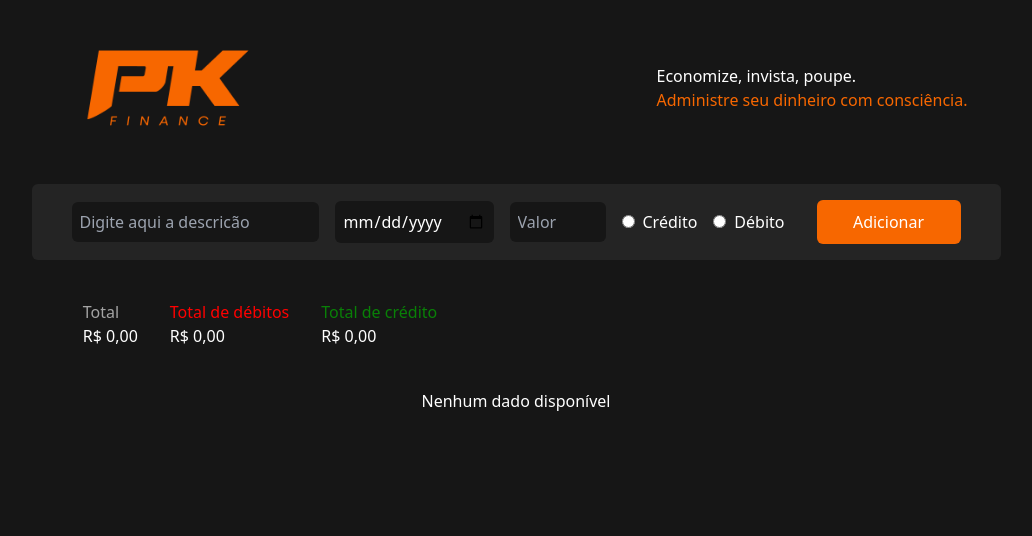
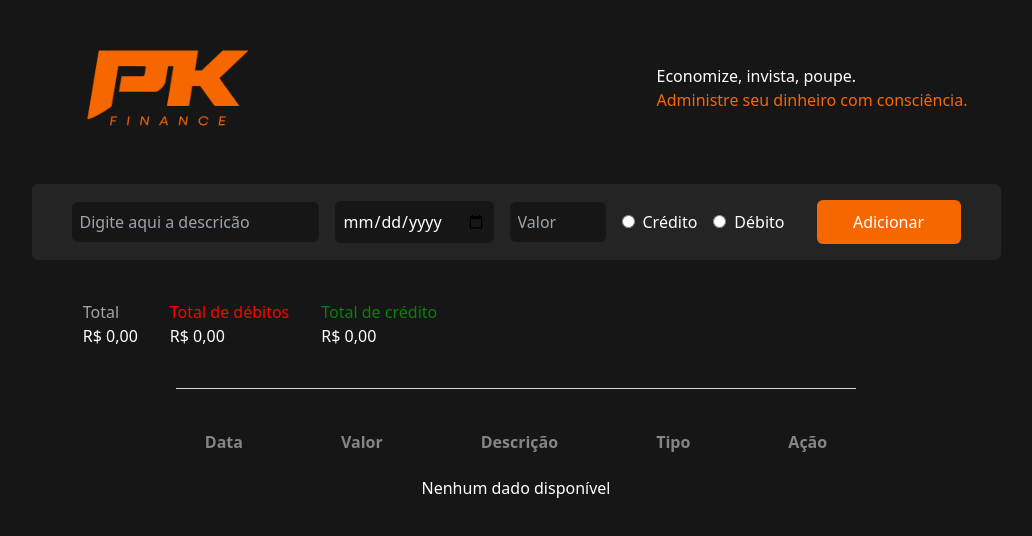
Before and after one commit to gustavogonzag/pk_finance, a React (Vite) app: page / in a window 1280 px wide. Shown: the top 536 px of the page, without its empty margins (124-1156 px from the left). Built offline with nearby package versions, Linux system fonts and the light colour scheme.

Commit message:
refactor

```diff
--- a/src/App.tsx
+++ b/src/App.tsx
@@ -1,5 +1,4 @@
 import Head from "./components/head";
-import List from "./components/list";
 import SessionAddContent from "./components/sessionAddContent";
 
 export default function App() {
@@ -9,7 +8,6 @@ export default function App() {
     <div className="flex flex-wrap flex-col align-center bg-gray-dark min-h-screen">
       <Head />
       <SessionAddContent />
-      <List />
     </div>
   );
 }
--- a/src/components/list.tsx
+++ b/src/components/list.tsx
@@ -1,33 +1,14 @@
-import { useEffect, useState } from "react";
+// List.tsx
+import React from "react";
 import { RiDeleteBin6Line } from "react-icons/ri";
+import { Registro } from "./type";
 
-type Registro = {
-    descricao: string;
-    data: string;
-    valor: string;
-    selectedOption: 'credito' | 'debito';
-};
-
-function List() {
-
-    const [registros, setRegistros] = useState<Registro[]>([]);
-
-    useEffect(() => {
-        const registrosFinanceiros = JSON.parse(localStorage.getItem('registrosFinanceiros') || '[]');
-        if (registrosFinanceiros) {
-            setRegistros(registrosFinanceiros);
-        }
-    }, []);
-
-    if (registros.length === 0) {
-        return <td className="mt-10 text-center text-[#FFF]">Nenhum dado disponível</td>;
+interface ListProps {
+  registros: Registro[];
+  handleDelete: (index: number) => void;
 }
 
-    const handleDelete = (index: number) => {
-        const updatedData = registros.filter((_, i) => i !== index);
-        setRegistros(updatedData);
-        localStorage.setItem('registrosFinanceiros', JSON.stringify(updatedData));
-      };
+const List: React.FC<ListProps> = ({ registros, handleDelete }) => {
 
   const formatCurrency = (value: string) => {
     const numberValue = parseFloat(value.replace(/[^\d.-]/g, ''));
@@ -51,7 +32,12 @@ function List() {
             </tr>
           </thead>
           <tbody className="text-[#FFF]">
-                        {registros.map((data, index) => (
+            {registros.length === 0 ? (
+              <tr>
+                <td colSpan={5} className="mt-10 text-center text-[#FFF]">Nenhum dado disponível</td>
+              </tr>
+            ) : (
+              registros.map((data, index) => (
                 <tr key={index}>
                   <td>{data.data}</td>
                   <td>{formatCurrency(data.valor)}</td>
@@ -64,12 +50,13 @@ function List() {
                     />
                   </td>
                 </tr>
-                        ))}
+              ))
+            )}
           </tbody>
         </table>
       </div>
     </div>
-    )
-}
+  );
+};
 
-export default List
+export default List;
--- a/src/components/resume.tsx
+++ b/src/components/resume.tsx
@@ -1,15 +1,18 @@
-interface resumeProps {
-    valorTotal: number
-    totalCredito: number
-    totalDebito: number
+// Resume.tsx
+import React from "react";
+
+interface ResumeProps {
+    valorTotal: number;
+    totalCredito: number;
+    totalDebito: number;
 }
 
-function resume({valorTotal: valorTotal, totalCredito: totalCredito, totalDebito: totalDebito}: resumeProps) {
+
+const Resume: React.FC<ResumeProps> = ({ valorTotal, totalCredito, totalDebito }) => {
 
     const formatCurrency = (value: number): string => {
         return value.toLocaleString('pt-BR', { style: 'currency', currency: 'BRL' });
       };
-
 
     return (
         <div className="flex flex-wrap justify-center mt-10 -ml-32">
@@ -28,7 +31,7 @@ function resume({valorTotal: valorTotal, totalCredito: totalCredito, totalDebito
                 </div>
             </div>
         </div>
-    )
-}
+    );
+};
 
-export default resume
+export default Resume;
--- a/src/components/sessionAddContent.tsx
+++ b/src/components/sessionAddContent.tsx
@@ -1,5 +1,8 @@
-import { useEffect, useState } from "react";
+// SessionAddContent.tsx
+import React, { useEffect, useState } from "react";
 import Resume from "./resume";
+import List from "./list";
+import { Registro } from "./type";
 
 function SessionAddContent() {
 
@@ -11,14 +14,15 @@ function SessionAddContent() {
   const [valorTotal, setValorTotal] = useState<number>(0);
   const [totalCredito, setTotalCredito] = useState<number>(0);
   const [totalDebito, setTotalDebito] = useState<number>(0);
+  const [registrosFinanceiros, setRegistrosFinanceiros] = useState<Registro[]>([]);
 
   useEffect(() => {
-        const registrosFinanceiros = JSON.parse(localStorage.getItem('registrosFinanceiros') || '[]');
-        somaValor(registrosFinanceiros);
+    const registros = JSON.parse(localStorage.getItem('registrosFinanceiros') || '[]');
+    setRegistrosFinanceiros(registros);
+    somaValor(registros);
   }, []);
 
   const handleOptionChange = (option: string) => {
-        // Se o mesmo botão de rádio for clicado novamente, desmarque-o
     setSelectedOption(selectedOption === option ? null : option);
   };
 
@@ -27,56 +31,57 @@ function SessionAddContent() {
     setData("");
     setValor("");
     setSelectedOption(null);
-    }
+  };
 
   const handleAdd = () => {
-        const receita = {
-            descricao: descricao,
-            data: data,
-            valor: valor,
-            selectedOption: selectedOption
-        }
-        const registrosFinanceiros = [
-            ...JSON.parse(localStorage.getItem('registrosFinanceiros') || '[]'),
-            receita
-        ]
-        addSaveStorage(registrosFinanceiros);
-        somaValor(registrosFinanceiros);
+    const receita: Registro = {
+      descricao,
+      data,
+      valor,
+      selectedOption: selectedOption as 'credito' | 'debito'
+    };
+    const updatedRegistros = [...registrosFinanceiros, receita];
+    setRegistrosFinanceiros(updatedRegistros);
+    addSaveStorage(updatedRegistros);
+    somaValor(updatedRegistros);
   };
 
-    // eslint-disable-next-line @typescript-eslint/no-explicit-any
-    const somaValor = (formData: string | any[] ) => {
+  const somaValor = (registros: Registro[]) => {
     let total = 0;
     let totalCredito = 0;
     let totalDebito = 0;
-        for (let i = 0; i < formData.length; i++) {
-            total += parseFloat(formData[i].valor);
+    registros.forEach(registro => {
+      const valor = parseFloat(registro.valor);
+      total += valor;
+      if (registro.selectedOption === 'credito') {
+        totalCredito += valor;
+      } else if (registro.selectedOption === 'debito') {
+        totalDebito += valor;
       }
-
-        for (let i = 0; i < formData.length; i++) {
-            if (formData[i].selectedOption === 'credito') {
-                totalCredito += parseFloat(formData[i].valor);
-            } else if (formData[i].selectedOption === 'debito') {
-                totalDebito += parseFloat(formData[i].valor);
-            }
-        }
+    });
     setTotalCredito(totalCredito);
     setTotalDebito(totalDebito);
     setValorTotal(total);
-    }
+  };
 
-    // eslint-disable-next-line @typescript-eslint/no-unused-vars, @typescript-eslint/no-explicit-any
-    const addSaveStorage = (registrosFinanceiros: any) => {
-        localStorage.setItem('registrosFinanceiros', JSON.stringify(registrosFinanceiros));
+  const addSaveStorage = (registros: Registro[]) => {
+    localStorage.setItem('registrosFinanceiros', JSON.stringify(registros));
     clearFields();
-    }
+  };
+
+  const handleDelete = (index: number) => {
+    const updatedRegistros = registrosFinanceiros.filter((_, i) => i !== index);
+    setRegistrosFinanceiros(updatedRegistros);
+    localStorage.setItem('registrosFinanceiros', JSON.stringify(updatedRegistros));
+    somaValor(updatedRegistros);
+  };
 
   return (
     <>
       <div className="flex flex-wrap justify-center mt-10">
         <div className="flex flex-wrap justify-center items-center bg-[#242424] w-auto rounded-md gap-4 px-10 py-4">
           <input className="p-2 rounded-md bg-gray-dark text-[#FFF]" placeholder="Digite aqui a descricão" type="text" onChange={(e) => setDescricao(e.target.value)} value={descricao} />
-                <input className="p-2 rounded-md  bg-gray-dark text-[#FFF]" type="date" onChange={(e) => setData(e.target.value)} value={data} />
+          <input className="p-2 rounded-md bg-gray-dark text-[#FFF]" type="date" onChange={(e) => setData(e.target.value)} value={data} />
           <input className="p-2 w-24 rounded-md bg-gray-dark text-[#FFF]" placeholder="Valor" type="text" onChange={(e) => setValor(e.target.value)} value={valor} />
           <div className="text-[#FFF]">
             <input className="mr-2" type="radio" name="credito" id="credito" checked={selectedOption === 'credito'}
@@ -91,10 +96,10 @@ function SessionAddContent() {
           <button className="bg-orange rounded-md px-4 text-[#FFF] font-medium ml-4 w-36 h-11" onClick={handleAdd}>Adicionar</button>
         </div>
       </div>
-        <Resume valorTotal={valorTotal} totalCredito={totalCredito} totalDebito={totalDebito}/>
+      <Resume valorTotal={valorTotal} totalCredito={totalCredito} totalDebito={totalDebito} />
+      <List registros={registrosFinanceiros} handleDelete={handleDelete} />
     </>
-
-    )
+  );
 }
 
-export default SessionAddContent
+export default SessionAddContent;
--- /dev/null
+++ b/src/components/type.ts
@@ -0,0 +1,7 @@
+// types.ts
+export type Registro = {
+    descricao: string;
+    data: string;
+    valor: string;
+    selectedOption: 'credito' | 'debito';
+  };
```
Lines whose indentation alone changed are shown as unchanged.
